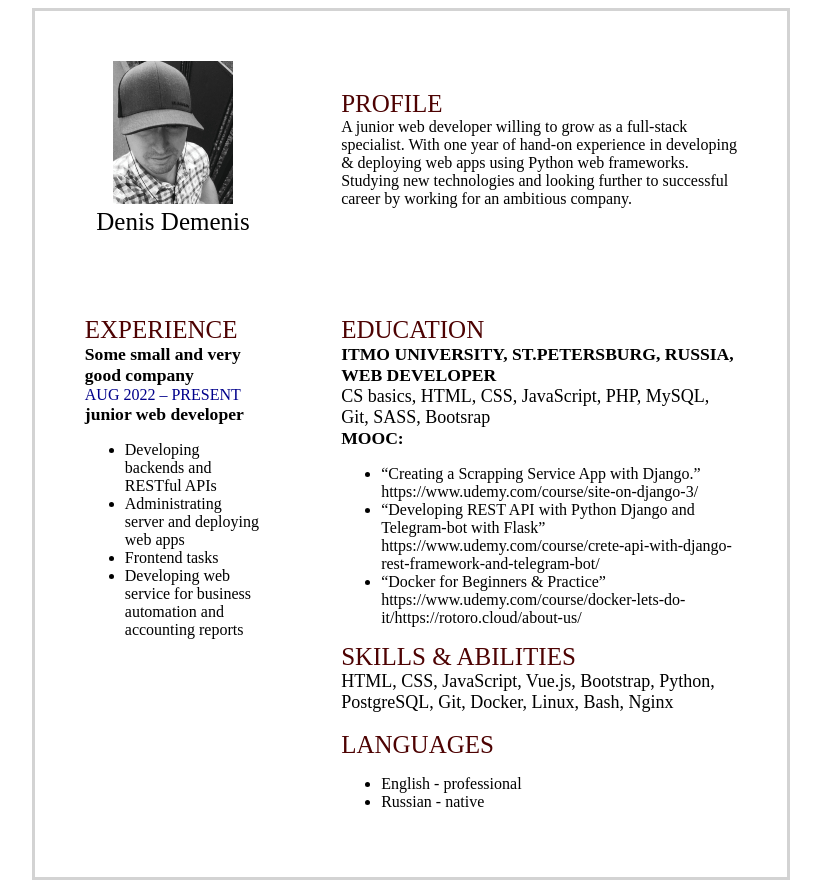
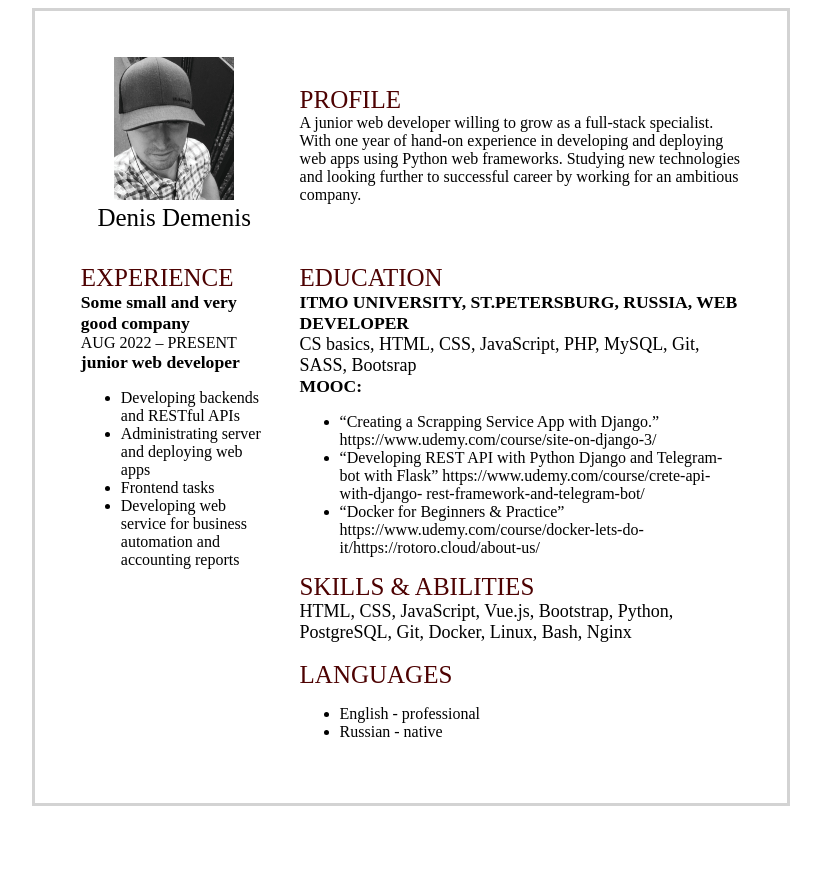
Before and after one commit to KD3821/rsschool-cv, a plain HTML site: page index.html in a window 1280 px wide. Shown: the whole page, without its empty margins (229-1050 px from the left). After the commit the page ends 814 px from the top, so only its background shows below. Drawn offline with Linux system fonts and the light colour scheme.

Commit message:
fix: html and css files editted

```diff
--- a/index.html
+++ b/index.html
@@ -8,17 +8,18 @@
     </head>
     <body>
         <div class="main_block">
-    <table class="my_table" cellpadding="30" cellspacing="20">
+            <table class="my_table">
+                <tbody>
                     <tr>
-            <td align="center">
-                <img align="bottom" src="./photo-acc-bw.jpg"><br>
-                <span style="font-size: 25px;">Denis Demenis</span>
+                        <td class="my_td">
+                            <img alt="photo-Denis" src="./photo-acc-bw.jpg"><br>
+                            <span class="my_font">Denis Demenis</span>
                         </td>
                         <td>
-                <span class="header_txt" style="font-size: 25px;">PROFILE</span><br>
+                            <span class="header_txt my_font">PROFILE</span><br>
                             <div class="profile">A junior web developer willing to grow
                                 as a full-stack specialist. With one year of
-                    hand-on experience in developing &
+                                hand-on experience in developing and
                                 deploying web apps using Python web
                                 frameworks. Studying new
                                 technologies and looking further to
@@ -32,7 +33,7 @@
                             <div>
                                 <span class="header_txt">EXPERIENCE</span><br>
                                 <span class="work">Some small and very good company</span><br>
-                    <span style="color: darkblue;"> AUG 2022 – PRESENT</span><br>
+                                <span> AUG 2022 – PRESENT</span><br>
                                 <span class="work">junior web developer</span></dt>
                                 <ul>
                                     <li>Developing backends and RESTful APIs</li>
@@ -45,7 +46,7 @@
                         <td>
                             <span class="header_txt">EDUCATION</span><br>
                             <span class="academic">ITMO UNIVERSITY, ST.PETERSBURG, RUSSIA, WEB DEVELOPER</span><br>
-                <span style="font-size: 18px;">CS basics, HTML, CSS, JavaScript, PHP, MySQL, Git, SASS, Bootsrap</span><br>
+                            <span class="my_font_sm">CS basics, HTML, CSS, JavaScript, PHP, MySQL, Git, SASS, Bootsrap</span><br>
                             <span class="academic">MOOC:</span>
                             <ul>
                                 <li>“Creating a Scrapping Service App with Django.”
@@ -55,24 +56,23 @@
                                     Flask” https://www.udemy.com/course/crete-api-with-django-
                                     rest-framework-and-telegram-bot/</li>
                                 <li>
-                        “Docker for Beginners & Practice”
+                                    “Docker for Beginners &amp; Practice”
                                     https://www.udemy.com/course/docker-lets-do-
                                     it/https://rotoro.cloud/about-us/
                                 </li>
                             </ul>
-                <span class="header_txt">SKILLS & ABILITIES</span><br>
-                <span style="font-size: 18px;">HTML, CSS, JavaScript, Vue.js,
+                            <span class="header_txt">SKILLS &amp; ABILITIES</span><br>
+                            <span class="my_font_sm">HTML, CSS, JavaScript, Vue.js,
                                 Bootstrap, Python, PostgreSQL, Git,
                                 Docker, Linux, Bash, Nginx</span><br><br>
                             <span class="header_txt">LANGUAGES</span>
-                <span>
                             <ul>
                                 <li>English - professional</li>
                                 <li>Russian - native</li>
                             </ul>
-                </span>
                         </td>
                     </tr>
+                </tbody>
             </table>
         </div>
     </body>
--- a/style.css
+++ b/style.css
@@ -13,6 +13,8 @@
     text-align: left;
     border: 3px lightgrey solid;
     border-color: lightgrey;
+    padding: 15px;
+    border-spacing: 30px;
 }
 
 .main_block {
@@ -29,3 +31,15 @@
     color: rgb(77, 2, 2);
     font-size: 25px;
 }
+
+.my_td {
+    text-align: center;
+}
+
+.my_font {
+    font-size: 25px;
+}
+
+.my_font_sm {
+    font-size: 18px;
+}
```
Lines whose indentation alone changed are shown as unchanged.
